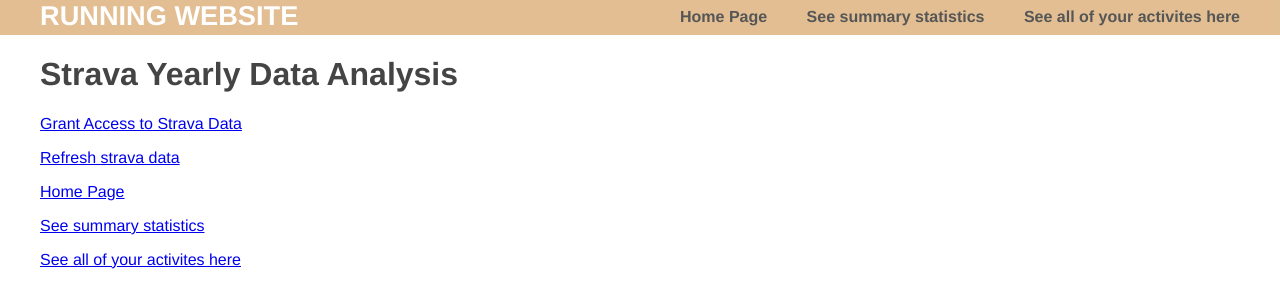
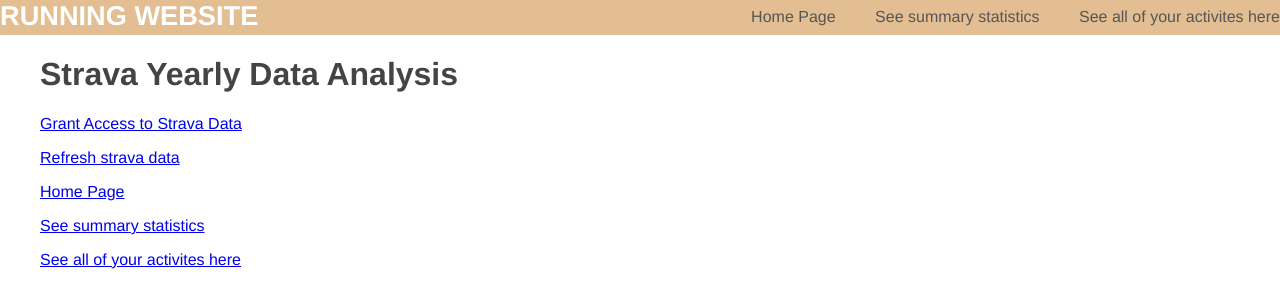
Before and after one commit to jcocozza/strava-year-in-review, a Flask app: page /home in a window 1280 px wide. Shown: the top 308 px of the page. Run offline with Flask 3, Linux system fonts and the light colour scheme; the visitor is signed in with stand-in values (Sample User, id 1).

Commit message:
take 3...

```diff
--- a/scripts/templates/template.html
+++ b/scripts/templates/template.html
@@ -6,9 +6,9 @@
     </head>
     <body>
         <header>
-            <div class="container">
+            <div id="nav">
                 <h1 class="logo">Running Website</h1>
-                <strong>
+
                     <nav>
                         <ul class="menu">
                             <li><a href="{{ url_for('welcome_page') }}">Home Page</a></li>
@@ -16,7 +16,7 @@
                             <li><a href="{{ url_for('activity_list') }}">See all of your activites here</a></li>
                         </ul>
                     </nav>
-                </strong>
+
             </div>
         </header>
         <div class="container">
```
